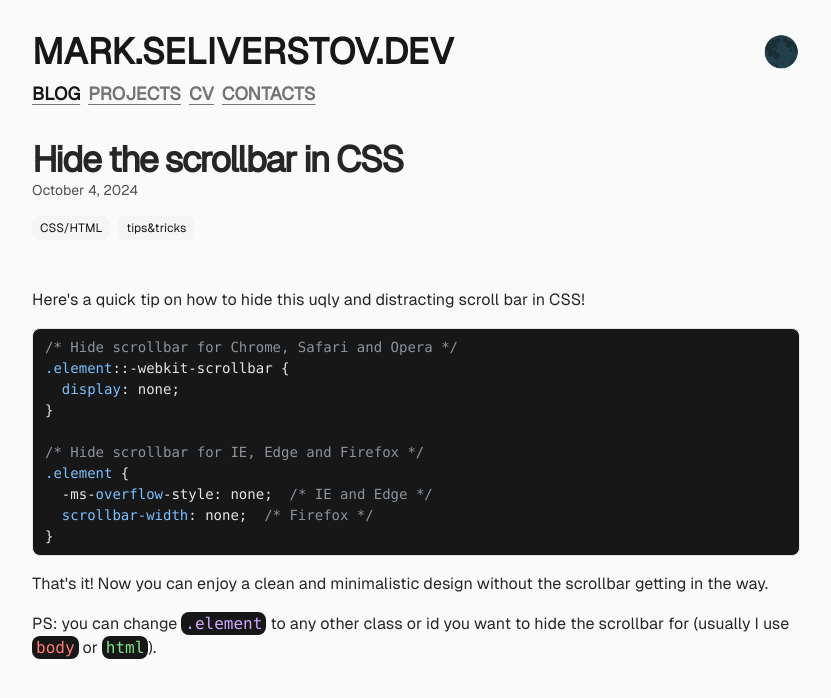
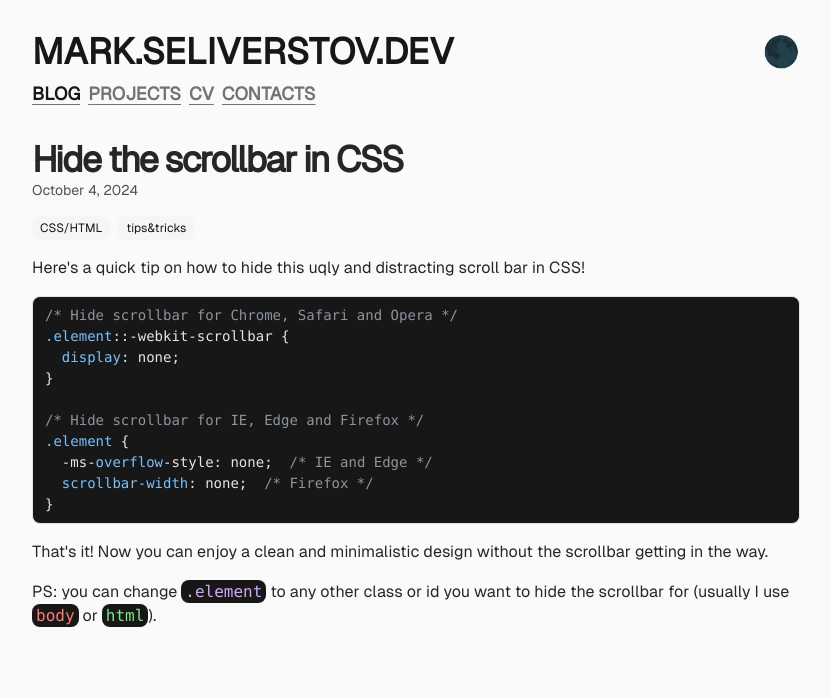
Before and after one commit to MarkSeliverstov/blog, a Next.js app: page /blog/css-hide-scrollbar-tip in a window 1280 px wide. Shown: the top 698 px of the page, without its empty margins (224-1055 px from the left). Built offline with nearby package versions, Linux system fonts and the light colour scheme.

Commit message:
fix: tailwinds

```diff
--- a/app/blog/[slug]/page.tsx
+++ b/app/blog/[slug]/page.tsx
@@ -65,7 +65,7 @@ export default function Blog({
       />
       <BlogTitle post={post} />
       <Tags names={post.metadata.tags} />
-      <article className="prose mt-12">
+      <article className="prose">
         <Suspense fallback={<>Loading...</>}>
           <CustomMDX source={post.content} />
         </Suspense>
```
